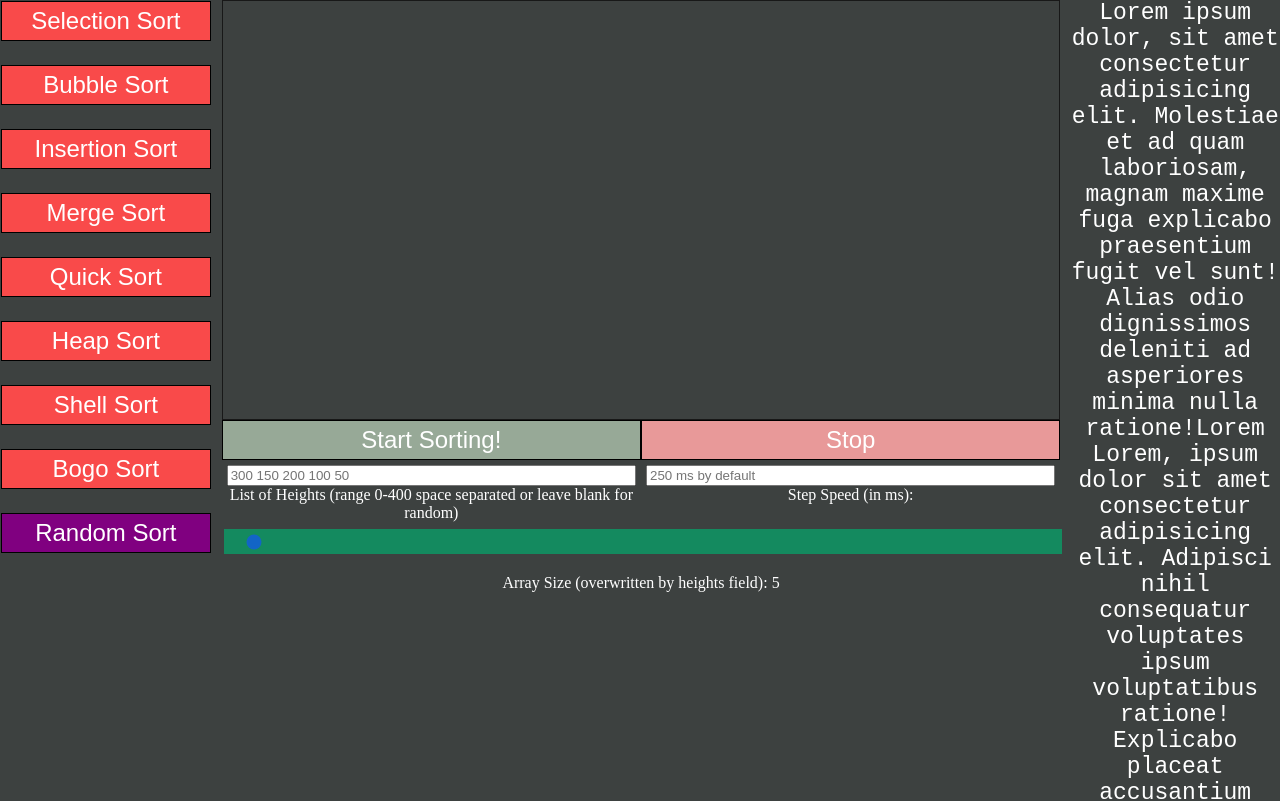
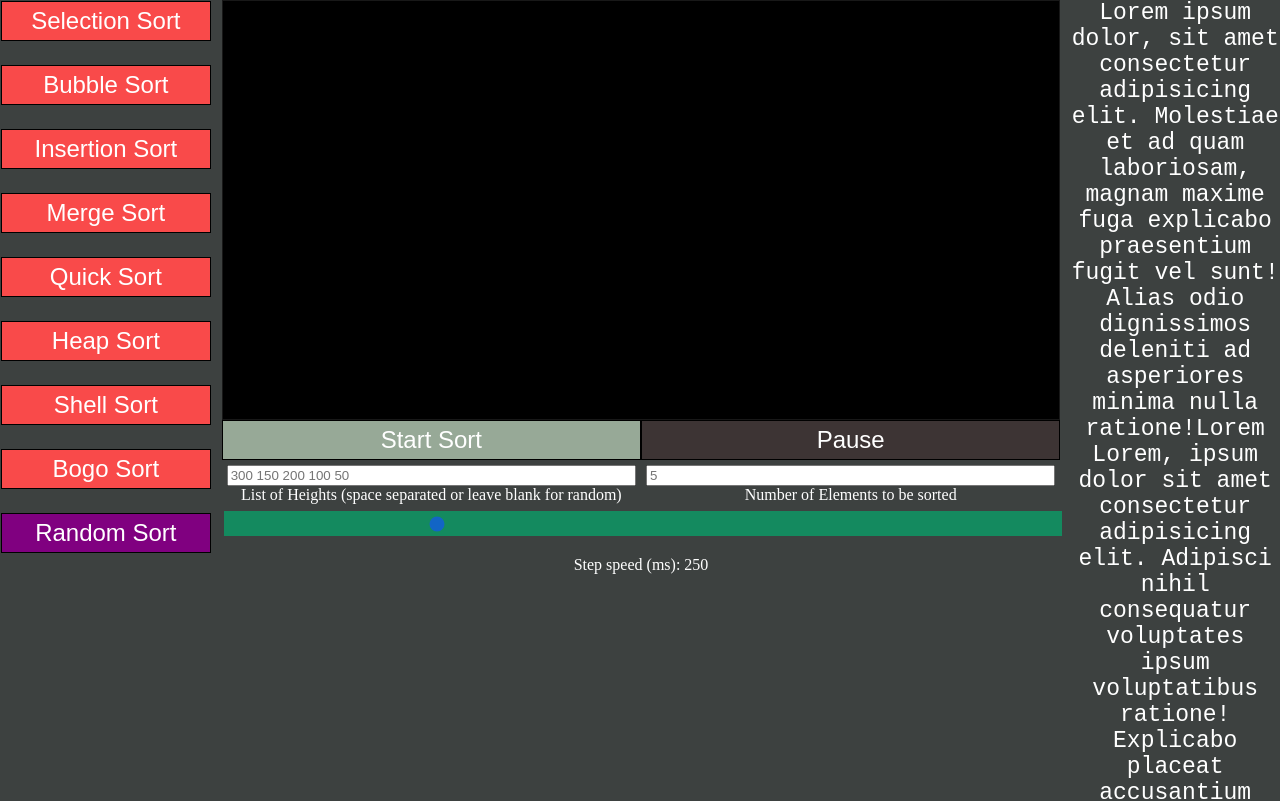
Before and after one commit to frociac/Canvas-Sorting-Algorithms-Visualizer, a plain HTML site: page index.html in a window 1280 px wide. Shown: the top 801 px of the page. Drawn offline with Linux system fonts and the light colour scheme.

Commit message:
Made speed a slider (can be changed during sort)

```diff
--- a/index.html
+++ b/index.html
@@ -24,32 +24,36 @@
       <div id="center">
         <canvas id="canvas" width="800" height="400"></canvas>
         <div id="options-div">
-          <div id="start-stop">
-            <button id="start" class="choice-button clicked disabled">Start Sorting!</button>
-            <button id="stop" class="choice-button disabled">Stop</button>
+          <div id="start-pause">
+            <button id="start-end" class="choice-button clicked disabled">Start Sort</button>
+            <button id="pause" class="choice-button disabled">Pause</button>
           </div>
           <div>
             <form id="input">
               <div id="elements-input">
                 <input type="text" placeholder="300 150 200 100 50" id="elements" name="elements">
-                <label for="elements">List of Heights (range 0-400 space separated or leave blank for random)</label>
+                <label for="elements">List of Heights (space separated or leave blank for random)</label>
               </div>
-              <div id="speed-input">
-                <input type="number" placeholder="250 ms by default" id="speed" name="speed">
-                <label for="speed">Step Speed (in ms):</label>
+              <div id="size-input">
+                <input type="number" step="1" placeholder="5" id="size" name="size">
+                <label for="size">Number of Elements to be sorted</label>
               </div>
             </form>
           </div>
           <div id="slider-container">
-            <input type="range" min="1" max="150" value="5" class="slider" id="size">
-            <p id="slider-value">Array Size (overwritten by heights field): <span id="value-display">5</span></p>
+            <input type="range" min="0" max="1000" value="250" class="slider" id="speed">
+            <p id="slider-value">Step speed (ms): <span id="value-display">250</span></p>
           </div>
         </div>
       </div>
       <div id="right">Lorem ipsum dolor, sit amet consectetur adipisicing elit. Molestiae et ad quam laboriosam, magnam maxime fuga explicabo praesentium fugit vel sunt! Alias odio dignissimos deleniti ad asperiores minima nulla ratione!Lorem Lorem, ipsum dolor sit amet consectetur adipisicing elit. Adipisci nihil consequatur voluptates ipsum voluptatibus ratione! Explicabo placeat accusantium tenetur expedita, doloremque excepturi veritatis itaque, maiores ipsa illo ratione beatae sed? Lorem ipsum dolor sit amet consectetur adipisicing elit. Cupiditate laudantium, reprehenderit modi voluptatem autem accusamus omnis dolores nesciunt esse doloremque reiciendis corporis dolorum nostrum iusto quidem totam facilis vitae molestias.</div>
     </div>
-    <script src="index.js"></script>
-    <script src="utils.js"></script>
+    <script src="scripts/index.js"></script>
+    <script src="scripts/ArrayData.js"></script>
+    <script src="scripts/CanvasManager.js"></script>
+    <script src="scripts/Algorithms.js"></script>
+    <script src="scripts/Utils.js"></script>
+    <script src="scripts/Options.js"></script>
   </body>
 
 </html>
--- a/style.css
+++ b/style.css
@@ -4,6 +4,8 @@
   --disabledRed: #e89999;
   --disabledGreen: #97a997;
   --disabledPurple: rgb(116, 86, 116);
+  --pause: rgb(55, 30, 30);
+  --disabledPause: rgb(61, 52, 52);
 }
 
 body {
@@ -53,7 +55,7 @@ body {
   flex-direction: column;
 }
 
-#start-stop {
+#start-pause {
   display: flex;
 }
 
@@ -70,7 +72,7 @@ body {
   padding: 5px;
 }
 
-#speed-input {
+#size-input {
   display: flex;
   flex-direction: column;
   width: 100%;
@@ -120,12 +122,21 @@ body {
   background-color: var(--disabledRed);
 }
 
-.disabled#random{
+.disabled#random {
   background-color: var(--disabledPurple);
 }
 
+
 .disabled.choice-button.clicked {
   background-color: var(--disabledGreen);
+}
+
+#pause {
+  background-color: var(--pause);
+}
+
+#pause.disabled.choice-button {
+  background-color: var(--disabledPause)
 }
 
 #header-container {
```
Also changed, not shown: 1 other file.
